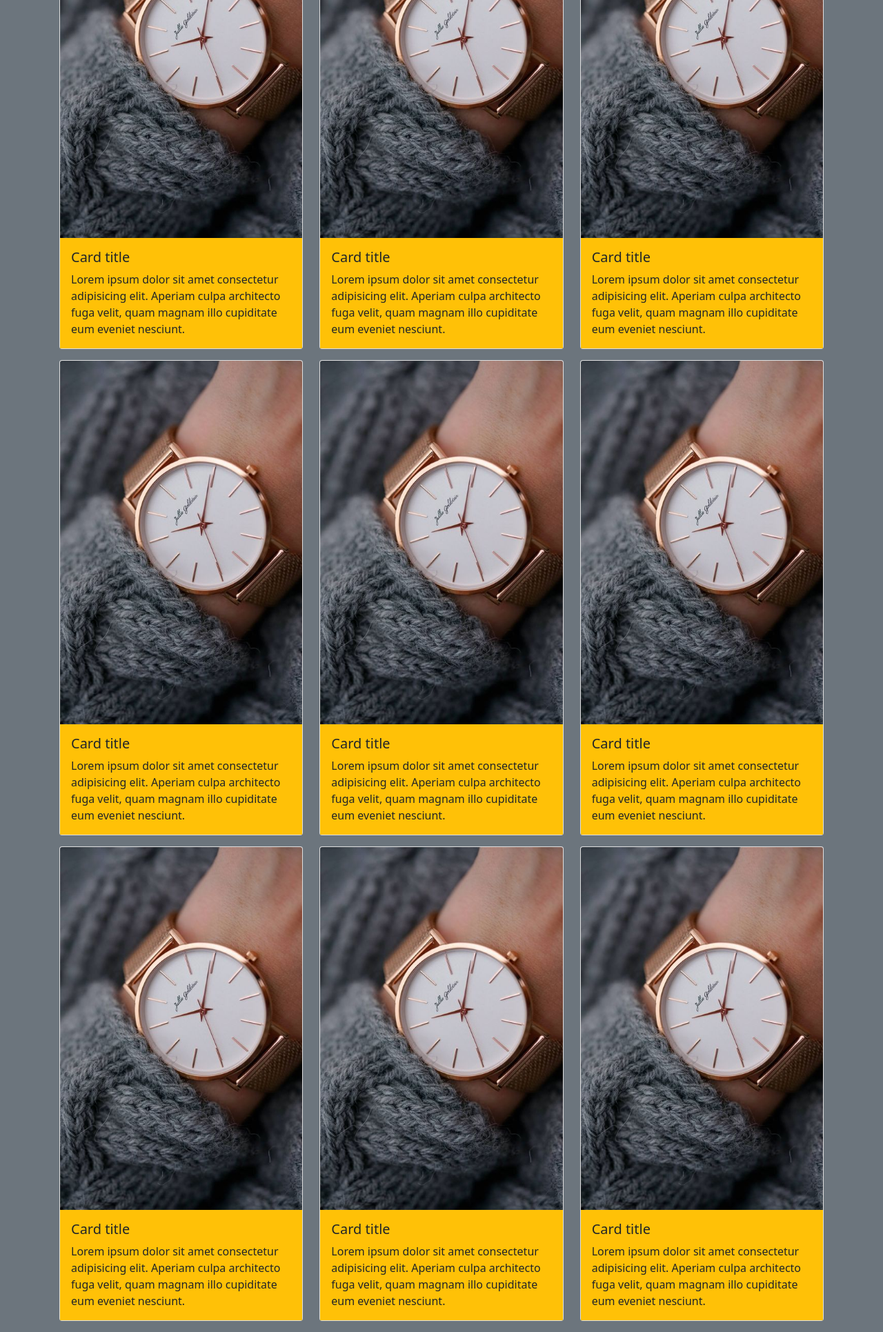
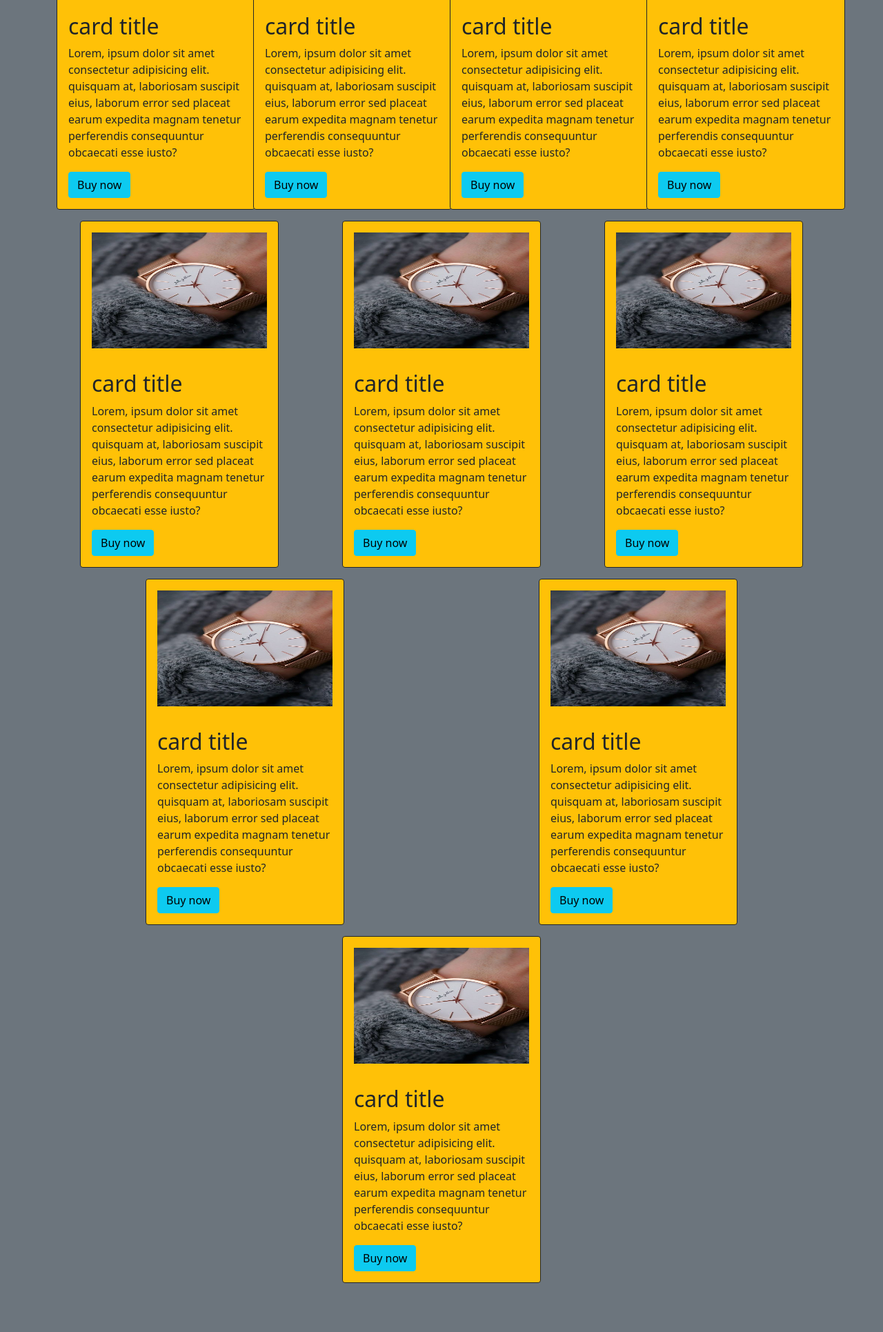
Before and after one commit to krishe1516/Bootstrap-Assignment, a plain HTML site: page index.html in a window 1280 px wide. Shown: the part 198-2129 px from the top of the page at 69% size. After the commit the page ends 2058 px from the top, so only its background shows below. Drawn offline with Linux system fonts and the light colour scheme.

Commit message:
add file

```diff
--- a/index.html
+++ b/index.html
@@ -8,125 +8,144 @@
     <link rel="stylesheet" href="bootstrap-5.0.2-dist\css\bootstrap.min.css">
 </head>
 <body class="bg-secondary">
-
-    <div class="container p-2 ">
-        <div class="row p-2">
-            <div class="col-md-4">
-                <div class="card">
-                    <img src="/img/big watch.jpg"  class="card-img-top" alt="">
-                    <div class="card-body bg-warning" >
-                        <h5 class="card-title">Card title</h5>
-                        <p class="card-text">Lorem ipsum dolor sit amet consectetur adipisicing elit.
-                             Aperiam culpa architecto fuga velit, quam magnam illo cupiditate eum eveniet
-                             nesciunt.</p>
-
+    <div class="container">
+        <div class="row ">
+        <div class="col-md-3">
+            <div class="card bg-warning  border-dark" style="width: 18rem; margin: auto;">
+                <img src="img/big watch.jpg" style="height: 200px;" class="card-img-top p-3" alt="">
+                <div class="card-body">
+                    <h2 class="card-title">card title</h2>
+                    <p class="card-text">Lorem, ipsum dolor sit amet consectetur adipisicing elit. quisquam at,
+                         laboriosam suscipit eius, laborum error sed placeat earum expedita
+                        magnam tenetur perferendis consequuntur obcaecati esse iusto?</p>
+                        <a href="##" class="btn btn-info">Buy now</a>
+                </div>
+            </div>
+        </div>
+        <div class="col-md-3">
+            <div class="card bg-warning  border-dark" style="width: 18rem; margin: auto;">
+                <img src="img/big watch.jpg" style="height: 200px;"  class="card-img-top p-3" alt="">
+                <div class="card-body">
+                    <h2 class="card-title">card title</h2>
+                    <p class="card-text">Lorem, ipsum dolor sit amet consectetur adipisicing elit. quisquam at,
+                         laboriosam suscipit eius, laborum error sed placeat earum expedita
+                        magnam tenetur perferendis consequuntur obcaecati esse iusto?</p>
+                        <a href="##" class="btn btn-info">Buy now</a>
+                </div>
+            </div>
+        </div>
+        <div class="col-md-3">
+            <div class="card bg-warning  border-dark" style="width: 18rem; margin: auto;">
+                <img src="img/big watch.jpg" style="height: 200px; " class="card-img-top p-3" alt="">
+                <div class="card-body">
+                    <h2 class="card-title">card title</h2>
+                    <p class="card-text">Lorem, ipsum dolor sit amet consectetur adipisicing elit. quisquam at,
+                         laboriosam suscipit eius, laborum error sed placeat earum expedita
+                        magnam tenetur perferendis consequuntur obcaecati esse iusto?</p>
+                        <a href="##" class="btn btn-info">Buy now</a>
+                </div>
+            </div>
+        </div>
+        <div class="col-md-3">
+            <div class="card bg-warning  border-dark" style="width: 18rem; margin: auto;">
+                <img src="img/big watch.jpg" style="height: 200px; " class="card-img-top p-3" alt="">
+                <div class="card-body">
+                    <h2 class="card-title">card title</h2>
+                    <p class="card-text">Lorem, ipsum dolor sit amet consectetur adipisicing elit. quisquam at,
+                         laboriosam suscipit eius, laborum error sed placeat earum expedita
+                        magnam tenetur perferendis consequuntur obcaecati esse iusto?</p>
+                        <a href="##" class="btn btn-info">Buy now</a>
                 </div>
             </div>
         </div>
 
+     </div>
+
+
+     <div class="row mt-3 ">
         <div class="col-md-4">
-                <div class="card">
-                    <img src="/img/big watch.jpg" class="card-img-top" alt="">
-                    <div class="card-body bg-warning">
-                        <h5 class="card-title">Card title</h5>
-                        <p class="card-text">Lorem ipsum dolor sit amet consectetur adipisicing elit.
-                             Aperiam culpa architecto fuga velit, quam magnam illo cupiditate eum eveniet
-                             nesciunt.</p>
+            <div class="card bg-warning   border-dark" style="width: 18rem; margin: auto; ">
+                <img src="img/big watch.jpg" style="height: 200px;" class="card-img-top p-3" alt="">
+                <div class="card-body">
+                    <h2 class="card-title">card title</h2>
+                    <p class="card-text">Lorem, ipsum dolor sit amet consectetur adipisicing elit. quisquam at,
+                         laboriosam suscipit eius, laborum error sed placeat earum expedita
+                        magnam tenetur perferendis consequuntur obcaecati esse iusto?</p>
+                        <a href="##" class="btn btn-info">Buy now</a>
+                </div>
+            </div>
+        </div>
+        <div class="col-md-4">
+            <div class="card bg-warning  border-dark" style="width: 18rem; margin: auto; ">
+                <img src="img/big watch.jpg" style="height: 200px;"  class="card-img-top p-3" alt="">
+                <div class="card-body">
+                    <h2 class="card-title">card title</h2>
+                    <p class="card-text">Lorem, ipsum dolor sit amet consectetur adipisicing elit. quisquam at,
+                         laboriosam suscipit eius, laborum error sed placeat earum expedita
+                        magnam tenetur perferendis consequuntur obcaecati esse iusto?</p>
+                        <a href="##" class="btn btn-info">Buy now</a>
+                </div>
+            </div>
+        </div>
+        <div class="col-md-4">
+            <div class="card bg-warning  border-dark" style="width: 18rem; margin: auto;">
+                <img src="img/big watch.jpg" style="height: 200px; " class="card-img-top p-3" alt="">
+                <div class="card-body">
+                    <h2 class="card-title">card title</h2>
+                    <p class="card-text">Lorem, ipsum dolor sit amet consectetur adipisicing elit. quisquam at,
+                         laboriosam suscipit eius, laborum error sed placeat earum expedita
+                        magnam tenetur perferendis consequuntur obcaecati esse iusto?</p>
+                        <a href="##" class="btn btn-info">Buy now</a>
                 </div>
             </div>
         </div>
 
-            <div class="col-md-4">
-                <div class="card">
-                    <img src="/img/big watch.jpg" class="card-img-top" alt="">
-                    <div class="card-body bg-warning">
-                        <h5 class="card-title">Card title</h5>
-                        <p class="card-text">Lorem ipsum dolor sit amet consectetur adipisicing elit.
-                             Aperiam culpa architecto fuga velit, quam magnam illo cupiditate eum eveniet
-                             nesciunt.</p>
+    </div>
+
+    <div class="row mt-3 ">
+        <div class="col-md-6">
+            <div class="card bg-warning  border-dark" style="width: 18rem; margin: auto; ">
+                <img src="img/big watch.jpg" style="height: 200px;" class="card-img-top p-3" alt="">
+                <div class="card-body">
+                    <h2 class="card-title">card title</h2>
+                    <p class="card-text">Lorem, ipsum dolor sit amet consectetur adipisicing elit. quisquam at,
+                         laboriosam suscipit eius, laborum error sed placeat earum expedita
+                        magnam tenetur perferendis consequuntur obcaecati esse iusto?</p>
+                        <a href="##" class="btn btn-info">Buy now</a>
                 </div>
             </div>
         </div>
-        </div>
-        <div class="row p-2">
-            <div class="col-md-4">
-                <div class="card">
-                    <img src="/img/big watch.jpg" class="card-img-top" alt="">
-                    <div class="card-body bg-warning" >
-                        <h5 class="card-title">Card title</h5>
-                        <p class="card-text">Lorem ipsum dolor sit amet consectetur adipisicing elit.
-                             Aperiam culpa architecto fuga velit, quam magnam illo cupiditate eum eveniet
-                             nesciunt.</p>
-
+        <div class="col-md-6">
+            <div class="card bg-warning border-dark" style="width: 18rem; margin: auto; ">
+                <img src="img/big watch.jpg" style="height: 200px;"  class="card-img-top p-3" alt="">
+                <div class="card-body">
+                    <h2 class="card-title">card title</h2>
+                    <p class="card-text">Lorem, ipsum dolor sit amet consectetur adipisicing elit. quisquam at,
+                         laboriosam suscipit eius, laborum error sed placeat earum expedita
+                        magnam tenetur perferendis consequuntur obcaecati esse iusto?</p>
+                        <a href="##" class="btn btn-info">Buy now</a>
                 </div>
             </div>
         </div>
 
-            <div class="col-md-4">
-                <div class="card">
-                    <img src="/img/big watch.jpg" class="card-img-top" alt="">
-                    <div class="card-body bg-warning">
-                        <h5 class="card-title">Card title</h5>
-                        <p class="card-text">Lorem ipsum dolor sit amet consectetur adipisicing elit.
-                             Aperiam culpa architecto fuga velit, quam magnam illo cupiditate eum eveniet
-                             nesciunt.</p>
-                    </div>
-                </div>
      </div>
 
-            <div class="col-md-4">
-                <div class="card">
-                    <img src="/img/big watch.jpg" class="card-img-top" alt="">
-                    <div class="card-body bg-warning">
-                        <h5 class="card-title">Card title</h5>
-                        <p class="card-text">Lorem ipsum dolor sit amet consectetur adipisicing elit.
-                             Aperiam culpa architecto fuga velit, quam magnam illo cupiditate eum eveniet
-                             nesciunt.</p>
-                    </div>
-                </div>
-            </div>
-        </div>
-        <div class="row p-2">
-            <div class="col-md-4">
-                <div class="card">
-                    <img src="/img/big watch.jpg" class="card-img-top" alt="">
-                    <div class="card-body bg-warning" >
-                        <h5 class="card-title">Card title</h5>
-                        <p class="card-text">Lorem ipsum dolor sit amet consectetur adipisicing elit.
-                             Aperiam culpa architecto fuga velit, quam magnam illo cupiditate eum eveniet
-                             nesciunt.</p>
-
-                    </div>
-                </div>
-            </div>
-
-            <div class="col-md-4">
-                <div class="card">
-                    <img src="/img/big watch.jpg" class="card-img-top" alt="">
-                    <div class="card-body bg-warning">
-                        <h5 class="card-title">Card title</h5>
-                        <p class="card-text">Lorem ipsum dolor sit amet consectetur adipisicing elit.
-                             Aperiam culpa architecto fuga velit, quam magnam illo cupiditate eum eveniet
-                             nesciunt.</p>
-                    </div>
-                </div>
-            </div>
-
-            <div class="col-md-4">
-                <div class="card">
-                    <img src="/img/big watch.jpg" class="card-img-top" alt="">
-                    <div class="card-body bg-warning">
-                        <h5 class="card-title">Card title</h5>
-                        <p class="card-text">Lorem ipsum dolor sit amet consectetur adipisicing elit.
-                             Aperiam culpa architecto fuga velit, quam magnam illo cupiditate eum eveniet
-                             nesciunt.</p>
+     <div class="row mt-3 ">
+        <div class="col-md-12">
+            <div class="card bg-warning border-dark" style="width: 18rem; margin: auto; ">
+                <img src="img/big watch.jpg" style="height: 200px;" class="card-img-top p-3" alt="">
+                <div class="card-body">
+                    <h2 class="card-title">card title</h2>
+                    <p class="card-text">Lorem, ipsum dolor sit amet consectetur adipisicing elit. quisquam at,
+                         laboriosam suscipit eius, laborum error sed placeat earum expedita
+                        magnam tenetur perferendis consequuntur obcaecati esse iusto?</p>
+                        <a href="##" class="btn btn-info">Buy now</a>
                 </div>
             </div>
         </div>
         </div>
 
 
-
     </div>
     <script src="bootstrap-5.0.2-dist\js\bootstrap.min.js"></script>
 </body>
```
Also changed, not shown: card.html (deleted, +0 -152 lines). Lines whose indentation alone changed are shown as unchanged.
